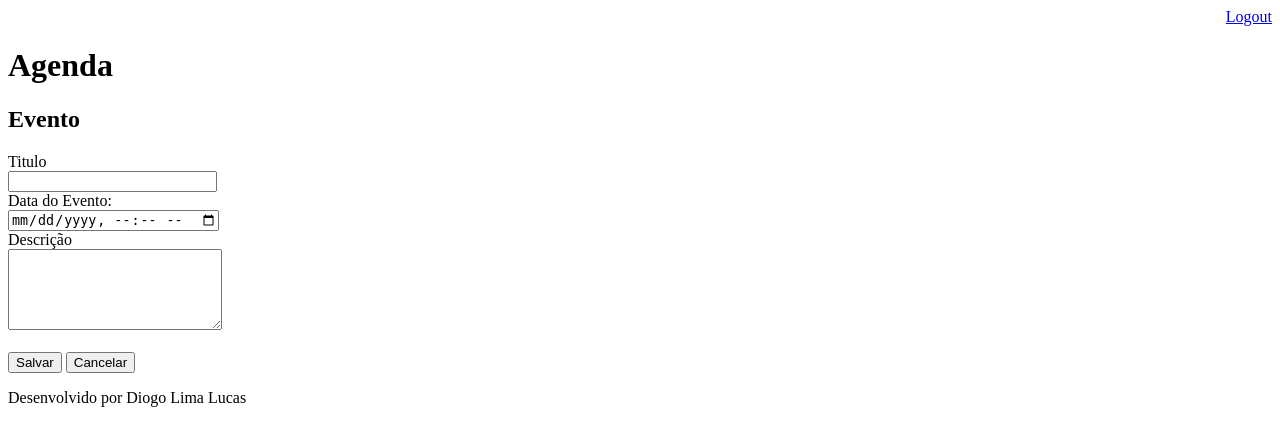
After one commit to diogolimalucasdev/agenda_django, a Django app: page /agenda/evento/ in a window 1280 px wide. The commit adds this page. Shown: the top 446 px of the page. Run offline with Django 3.2, Linux system fonts and the light colour scheme; a user stored in the database is signed in.

Commit message:
Incluido Template para inserção de eventos da agenda.Incluido o gitignore para ignorar os arquivos compilados

```diff
--- a/Templates/agenda.html
+++ b/Templates/agenda.html
@@ -2,6 +2,11 @@
 
 {% block content %}
     <h2>Agendamentos</h2>
+    <a href="evento/">
+        <button type="button">Novo Evento</button>
+    </a>
+
+
     <ul style="font-size: 18px">
         {% for evento in eventos %}
             <li>{{ evento.titulo }} - {{ evento.get_data_evento}} </li>
--- /dev/null
+++ b/Templates/evento.html
@@ -0,0 +1,27 @@
+{% extends "model-page.html" %}
+
+
+{% block content %}
+<h2>Evento</h2>
+<form action="submit" method="POST"> {% csrf_token %}
+
+    <label>Titulo</label>
+    <br>
+    <input type="text" name="titulo" size="23">
+    <br>
+    <label>Data do Evento:</label>
+    <br>
+    <input type="datetime-local" name="data_evento">
+    <br>
+    <label>Descrição</label>
+    <br>
+    <textarea name="descricao" rows="5" cols="24"></textarea>
+    <br>
+    <br>
+    <button type="submit">Salvar</button>
+    <a href="/">
+        <button type="submit">Cancelar</button>
+    </a>
+
+</form>
+{% endblock %}
--- a/agenda/urls.py
+++ b/agenda/urls.py
@@ -22,8 +22,11 @@ urlpatterns = [
     path('admin/', admin.site.urls),
     path('Eventos/<tituloEvento>/', views.Eventos),
     path('agenda/', views.lista_eventos),
+    path('agenda/evento/', views.evento),
+    path('agenda/evento/submit', views.submit_evento),
     path('', RedirectView.as_view(url='/agenda/')),
     path('login/', views.login_user),
     path('login/submit', views.submit_login),
     path('logout/', views.logout_user)
+
 ]
--- a/core/views.py
+++ b/core/views.py
@@ -44,4 +44,22 @@ def lista_eventos(req):
     dados = {'eventos': evento}
     return render(req, 'agenda.html', dados)
 
+@login_required(login_url='/login/')
+def evento(req):
+    return render(req, 'evento.html')
+
+@login_required(login_url='/login/')
+def submit_evento(req):
+    if req.POST:
+        titulo = req.POST.get('titulo')
+        data_evento = req.POST.get('data_evento')
+        descricao = req.POST.get('descricao')
+        usuario = req.user
+        Evento.objects.create(titulo=titulo, data_evento=data_evento,
+                              descricao=descricao, usuario=usuario)
+
+
+
+    return redirect('/')
+
 # Create your views here.
```
Also changed, not shown: db.sqlite3, 1 other file.
